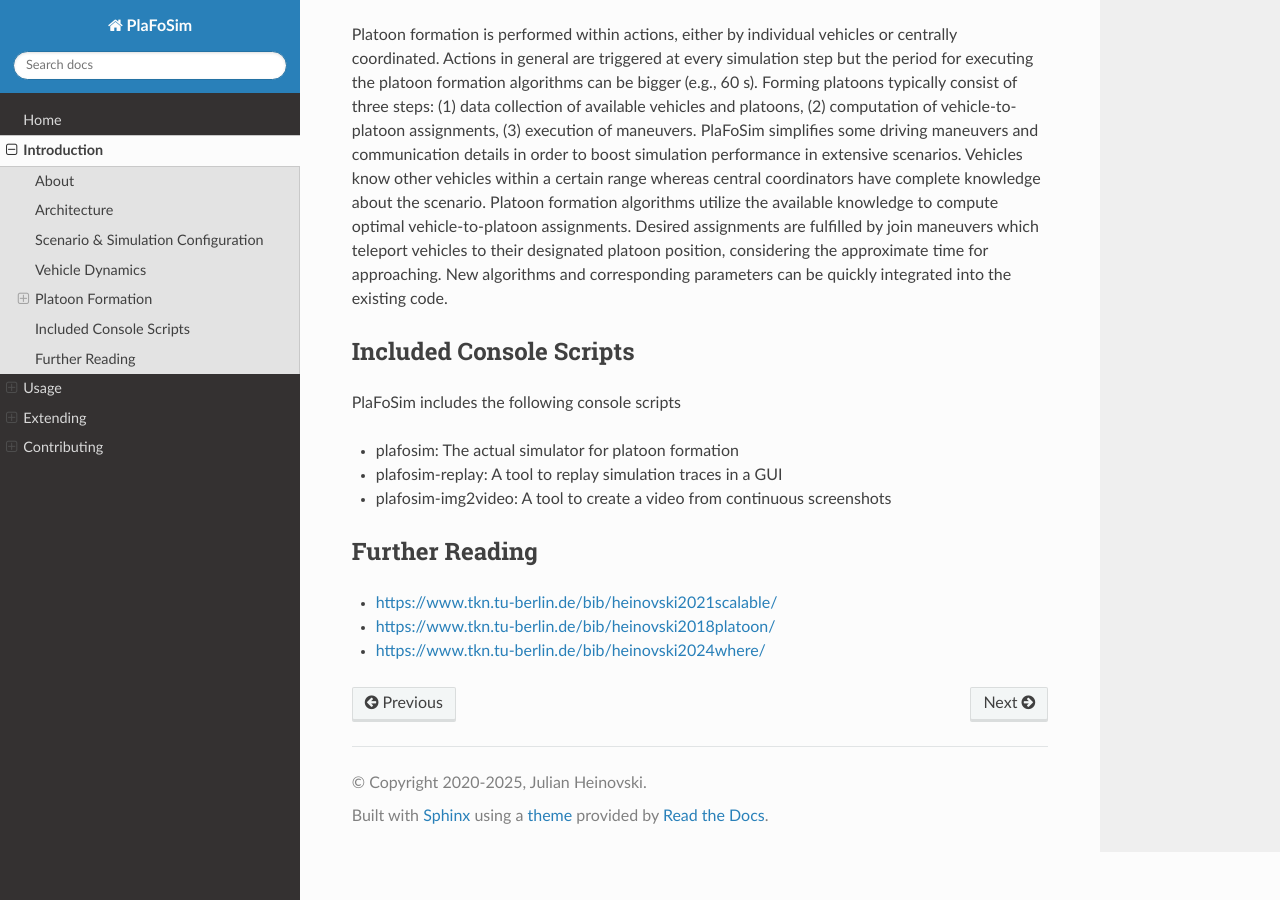
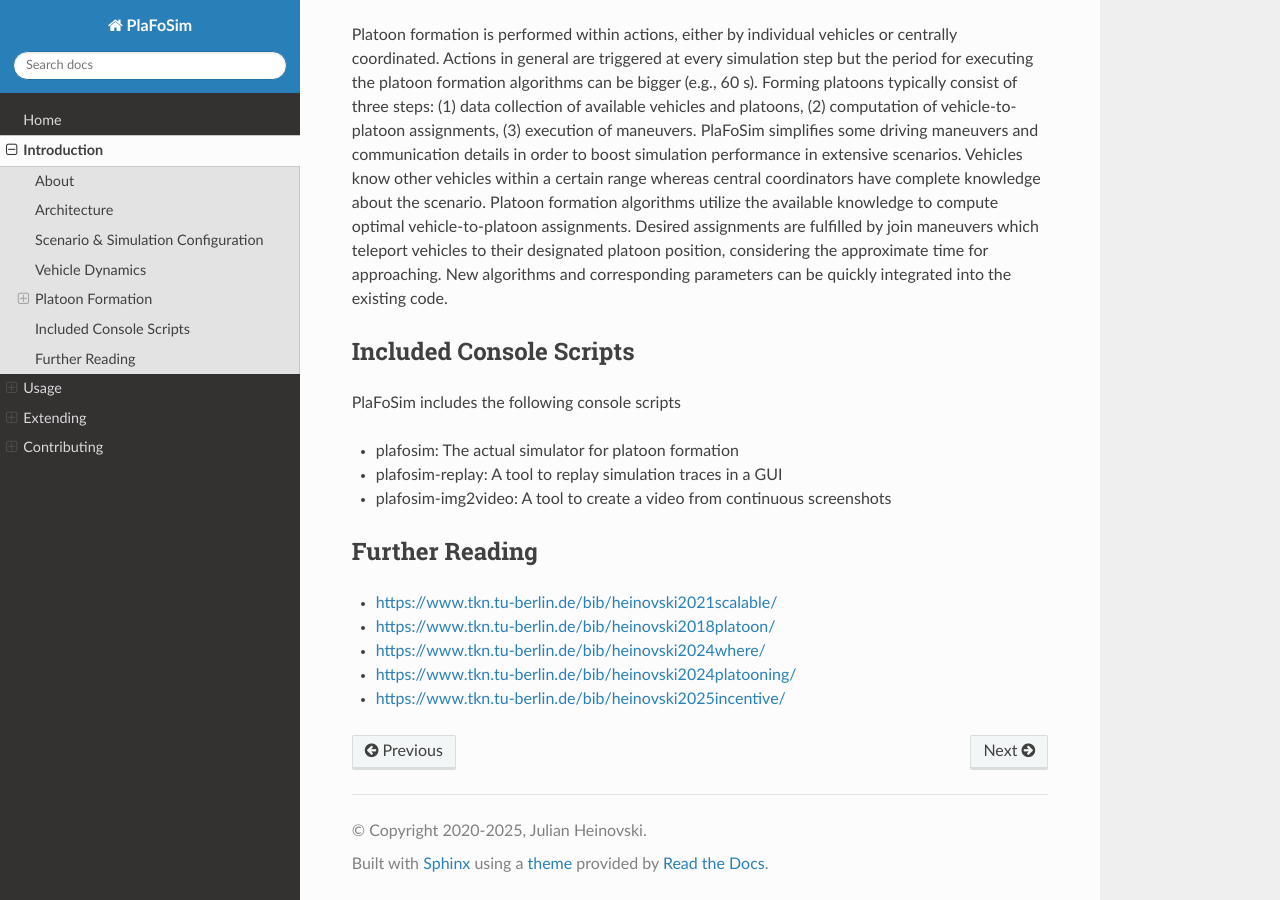
Before and after one commit to heinovski/plafosim, a Sphinx documentation site: the page built from docs/introduction.rst, in a window 1280 px wide and 900 px high, scrolled down 2496 px. Built offline with Sphinx 7.4.7 and the Read the Docs theme 3.1.0, drawn with Linux system fonts in a browser that asks for light colours; pages that are not in the unit, such as notebooks, are missing from menus; some of the changed lines change nothing that is shown.

Commit message:
Add recent publications to docs

```diff
--- a/docs/introduction.rst
+++ b/docs/introduction.rst
@@ -111,3 +111,5 @@ Further Reading
 - https://www.tkn.tu-berlin.de/bib/heinovski2021scalable/
 - https://www.tkn.tu-berlin.de/bib/heinovski2018platoon/
 - https://www.tkn.tu-berlin.de/bib/heinovski2024where/
+- https://www.tkn.tu-berlin.de/bib/heinovski2024platooning/
+- https://www.tkn.tu-berlin.de/bib/heinovski2025incentive/
```
